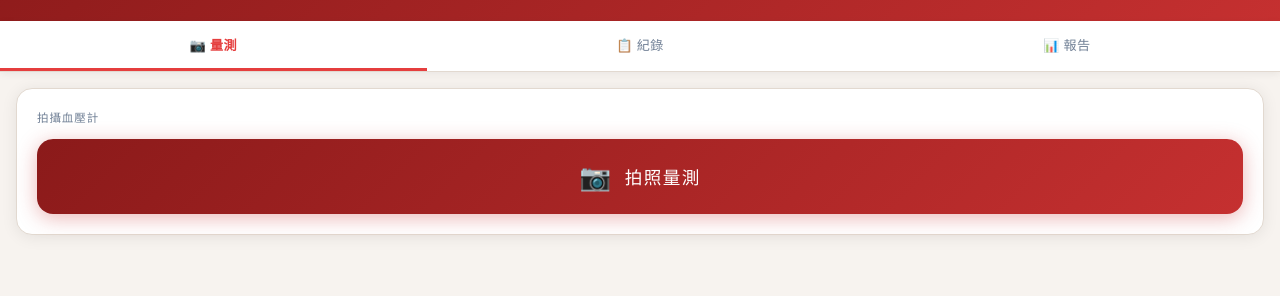
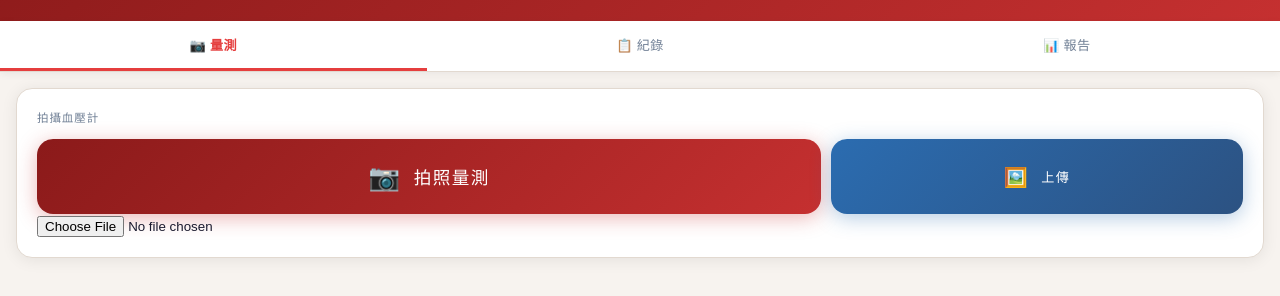
Before and after one commit to AlstonTW/bp-monitor, a plain HTML site: page index.html in a window 1280 px wide. Shown: the part 114-410 px from the top of the page. Drawn offline with nearby package versions, Linux system fonts and the light colour scheme.

Commit message:
Add files via upload

```diff
--- a/index.html
+++ b/index.html
@@ -322,11 +322,20 @@
 
   <div class="card">
     <div class="card-title">拍攝血壓計</div>
-    <button class="capture-btn" onclick="document.getElementById('camera-input').click()">
-      <span class="icon">📷</span>
-      <span>拍照量測</span>
-    </button>
+    <div style="display:flex;gap:10px">
+      <button class="capture-btn" style="flex:2" onclick="document.getElementById('camera-input').click()">
+        <span class="icon">📷</span>
+        <span>拍照量測</span>
+      </button>
+      <button class="capture-btn" style="flex:1;background:linear-gradient(135deg,#2b6cb0,#2c5282);box-shadow:0 4px 20px rgba(43,108,176,0.35)" onclick="document.getElementById('upload-input').click()">
+        <span class="icon" style="font-size:1.2rem">🖼️</span>
+        <span style="font-size:0.82rem">上傳</span>
+      </button>
+    </div>
+    <!-- 拍照：強制開相機 -->
     <input type="file" id="camera-input" accept="image/*" capture="environment" onchange="handlePhoto(this)">
+    <!-- 上傳：從相簿選取 -->
+    <input type="file" id="upload-input" accept="image/*" onchange="handlePhoto(this)">
   </div>
 
   <!-- 載入中 -->
@@ -467,8 +476,14 @@
   // 顯示預覽
   const reader = new FileReader();
   reader.onload = e => {
-    document.getElementById('preview-img').src = e.target.result;
+    const dataUrl = e.target.result;
+    document.getElementById('preview-img').src = dataUrl;
     document.getElementById('preview-img').style.display = 'block';
+
+    // 若是拍照（camera-input），自動儲存到手機相簿
+    const isCameraCapture = document.getElementById('camera-input').files.length > 0 &&
+                             document.getElementById('camera-input').files[0] === file;
+    if (isCameraCapture) savePhotoToAlbum(dataUrl);
   };
   reader.readAsDataURL(file);
 
@@ -490,7 +505,7 @@
         body: JSON.stringify({
           contents: [{
             parts: [
-              { text: '這是血壓計的照片。請只回傳以下格式，不要加任何其他文字：\n高壓:XXX\n低壓:XXX\n脈搏:XXX\n（XXX 替換成數字，如果看不清楚任何數字請回傳：無法識別）' },
+              { text: '這是血壓計的照片，請找出收縮壓（高壓/最高/SYS）、舒張壓（低壓/最低/DIA）、脈搏（心跳/脈拍/PR/脈搏）的數值。請只回傳以下格式，完全不要加其他文字：\nSYS:數字\nDIA:數字\nPUL:數字\n例如：SYS:120\nDIA:80\nPUL:72\n如果看不清楚請回傳：ERROR' },
               { inline_data: { mime_type: file.type || 'image/jpeg', data: b64 } }
             ]
           }],
@@ -501,16 +516,19 @@
     const data = await resp.json();
     const text = data.candidates?.[0]?.content?.parts?.[0]?.text || '';
 
-    if (text.includes('無法識別') || !text.includes('高壓')) {
-      throw new Error('無法識別血壓數值，請重新拍攝');
+    if (text.includes('ERROR') || text.includes('無法識別') || !text.match(/\d{2,3}/)) {
+      throw new Error('無法識別血壓數值，請確保畫面清晰、光線充足');
     }
 
-    // 解析數值
-    const sysMatch = text.match(/高壓[：:](\d+)/);
-    const diaMatch = text.match(/低壓[：:](\d+)/);
-    const pulMatch = text.match(/脈搏[：:](\d+)/);
+    // 解析數值（多種格式相容）
+    const sysMatch = text.match(/SYS[：:\s]*(\d+)/i) || text.match(/高壓[：:\s]*(\d+)/) || text.match(/最高[：:\s]*(\d+)/) || text.match(/收縮[：:\s]*(\d+)/);
+    const diaMatch = text.match(/DIA[：:\s]*(\d+)/i) || text.match(/低壓[：:\s]*(\d+)/) || text.match(/最低[：:\s]*(\d+)/) || text.match(/舒張[：:\s]*(\d+)/);
+    const pulMatch = text.match(/PUL[：:\s]*(\d+)/i) || text.match(/脈搏[：:\s]*(\d+)/) || text.match(/脈拍[：:\s]*(\d+)/) || text.match(/心跳[：:\s]*(\d+)/) || text.match(/PR[：:\s]*(\d+)/i);
 
-    if (!sysMatch || !diaMatch || !pulMatch) throw new Error('識別格式有誤，請重新拍攝');
+    if (!sysMatch || !diaMatch || !pulMatch) {
+      console.log('Gemini 回傳：', text);
+      throw new Error('識別格式有誤，請重新拍攝（Gemini 回應：' + text.slice(0,50) + '）');
+    }
 
     currentSys = parseInt(sysMatch[1]);
     currentDia = parseInt(diaMatch[1]);
@@ -567,6 +585,24 @@
 
   document.getElementById('bp-result').style.display = 'block';
   document.getElementById('note-input').value = '';
+}
+
+// ── 儲存照片到手機相簿 ──
+function savePhotoToAlbum(dataUrl) {
+  try {
+    // 在 iOS Safari 上，建立 <a> 元素觸發下載會儲存到相簿
+    const link = document.createElement('a');
+    link.href = dataUrl;
+    link.download = `血壓_${new Date().toLocaleString('zh-TW',{
+      year:'numeric', month:'2-digit', day:'2-digit',
+      hour:'2-digit', minute:'2-digit', second:'2-digit'
+    }).replace(/[/:]/g,'-').replace(/\s/g,'_')}.jpg`;
+    document.body.appendChild(link);
+    link.click();
+    document.body.removeChild(link);
+  } catch(e) {
+    console.log('[savePhoto] 無法儲存：', e.message);
+  }
 }
 
 function confirmRecord() {
```
